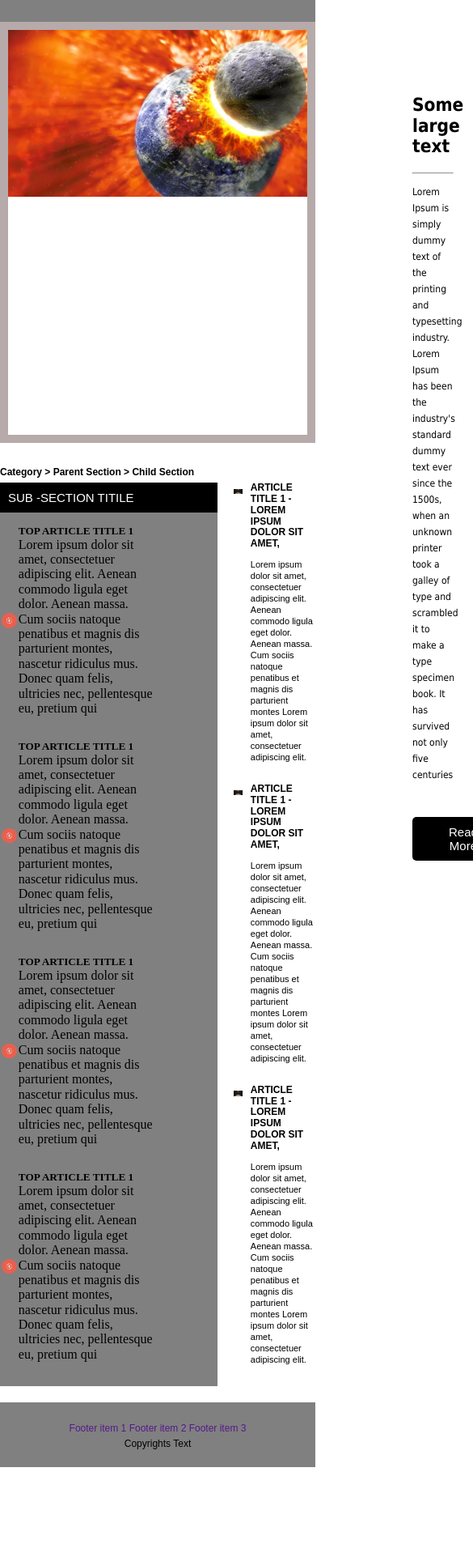
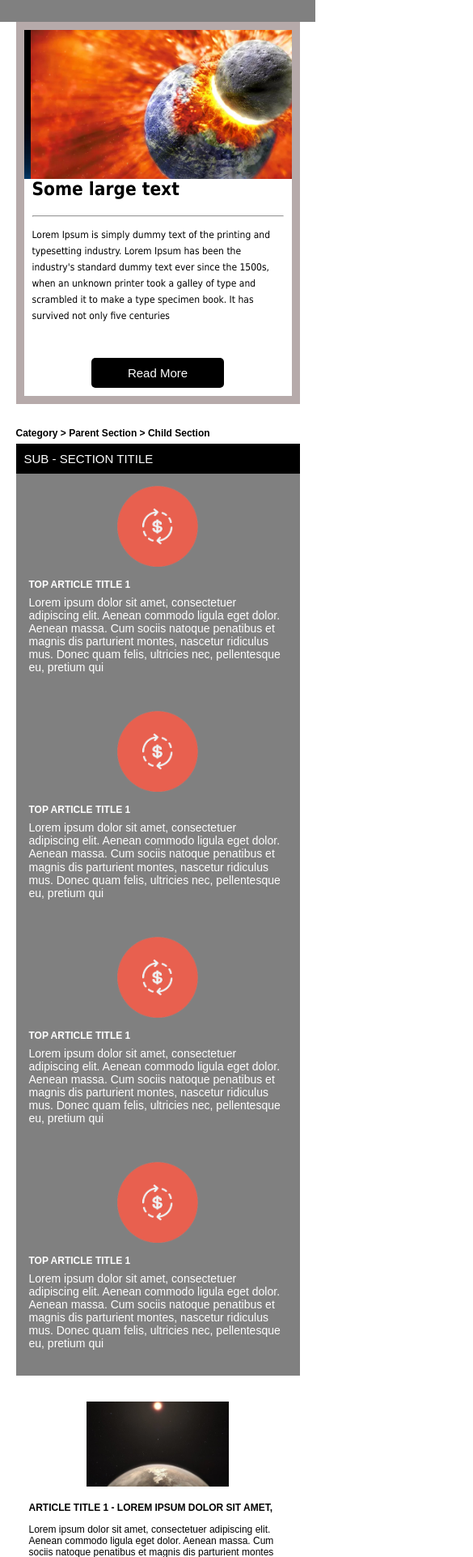
Before and after one commit to Ruchika30/Portal5-, a plain HTML site: page index.html in a window 390 px wide. Shown: the part 77-2000 px from the top of the page at 81% size, 585 px wide, since content can reach past the window. Before the commit the page ends 1889 px from the top, so only its background shows below. Drawn offline with Linux system fonts and the light colour scheme.

Commit message:
Final changes done

```diff
--- a/index.html
+++ b/index.html
@@ -1,7 +1,7 @@
 <!DOCTYPE html>
 <html lang="en">
   <head>
-    <title>Portal 5</title>
+    <title>Portal</title>
     <meta charset="utf-8" />
     <meta http-equiv="X-UA-Compatible" content="IE=edge" />
     <meta name="viewport" content="width=device-width, initial-scale=1" />
@@ -9,7 +9,8 @@
   </head>
   <body>
     <header>
-      <div class="wrapper navbarwrapper">
+      <div class="wrapper">
+          <div class="navbarwrapper">
         <div class="logo">Logo</div>
         <nav>
         <div id="hamburger">
@@ -18,15 +19,17 @@
             <span></span>
         </div>
           <ul class="menuitems">
-            <li class=""><a href="#">Menu item 1</a></li>
-            <li class=""><a href="#">Menu item 2</a></li>
-            <li class=""><a href="#">Menu item 3</a></li>
+            <li><a href="#">Menu item 1</a></li>
+            <li><a href="#">Menu item 2</a></li>
+            <li><a href="#">Menu item 3</a></li>
           </ul>
         </nav>
+        </div>
       </div>
     </header>
 
     <main>
+        <div class="wrapper">
       <section>
 
           <div id="slider">
@@ -34,8 +37,8 @@
               <img src="img/img1.jpg" alt />
               <img src="img/img2.jpg" alt />
               <img src="img/img3.jpg" alt />
+              <img src="img/img2.jpg" alt />
             </figure>
-
             <div class="box">
               <div class="boxwrap">
                 <h2>Some large text</h2>
@@ -47,31 +50,28 @@
                   printer took a galley of type and scrambled it to make a type
                   specimen book. It has survived not only five centuries
                 </p>
-
                 <button class="read">Read More</button>
               </div>
             </div>
           </div>
-
       </section>
 
-      <!-- SECTIONS -->
+
       <section>
-
-        <div class="crums">
-          <strong> Category > Parent Section > Child Section</strong>
+        <div class="crums"><a href="#">
+           <strong>Category > Parent Section > Child Section</strong></a>
         </div>
 
         <div class="sectionwrap">
           <div class="sect1">
-            <div class="sub-title">SUB -SECTION TITILE</div>
+            <div class="sub-title">SUB  -  SECTION TITILE</div>
             <div class="sub-content">
               <div class="row1">
                 <div class="cirwrap">
                   <img class="cir" src="img/cir.png" />
                 </div>
                 <div class="decrwrap">
-                  <h5 id="sectitle">TOP ARTICLE TITLE 1</h5>
+                    <h5 id="sectitle"><strong> TOP ARTICLE TITLE 1</strong></h5>
                   <p id="secdecr">
                     Lorem ipsum dolor sit amet, consectetuer adipiscing elit.
                     Aenean commodo ligula eget dolor. Aenean massa. Cum sociis
@@ -87,7 +87,7 @@
                   <img class="cir" src="img/cir.png" />
                 </div>
                 <div class="decrwrap">
-                  <h5 id="sectitle">TOP ARTICLE TITLE 1</h5>
+                  <h5 id="sectitle"><strong> TOP ARTICLE TITLE 1</strong></h5>
                   <p id="secdecr">
                     Lorem ipsum dolor sit amet, consectetuer adipiscing elit.
                     Aenean commodo ligula eget dolor. Aenean massa. Cum sociis
@@ -103,7 +103,7 @@
                   <img class="cir" src="img/cir.png" />
                 </div>
                 <div class="decrwrap">
-                  <h5 id="sectitle">TOP ARTICLE TITLE 1</h5>
+                        <h5 id="sectitle"><strong> TOP ARTICLE TITLE 1</strong></h5>
                   <p id="secdecr">
                     Lorem ipsum dolor sit amet, consectetuer adipiscing elit.
                     Aenean commodo ligula eget dolor. Aenean massa. Cum sociis
@@ -119,7 +119,7 @@
                   <img class="cir" src="img/cir.png" />
                 </div>
                 <div class="decrwrap">
-                  <h5 id="sectitle">TOP ARTICLE TITLE 1</h5>
+                        <h5 id="sectitle"><strong> TOP ARTICLE TITLE 1</strong></h5>
                   <p id="secdecr">
                     Lorem ipsum dolor sit amet, consectetuer adipiscing elit.
                     Aenean commodo ligula eget dolor. Aenean massa. Cum sociis
@@ -131,8 +131,14 @@
               </div>
             </div>
           </div>
+          <!-- <button  onclick="topFunction()"  title="Go to top">
+            <img  id="myBtn" src="img/up.png">
+        </button> -->
+        <div class="upwrap">
+            <img src="img/up.png" onclick="topFunction()" id="myBtn" >
+        </div>
 
-          <!-- Section 2  -->
+
           <div class="sect2">
             <div class="sect2row1">
               <div class="sect2imgwrap">
@@ -187,17 +193,18 @@
           </div>
         </div>
     </section>
+</div>
     </main>
+
     <!--  FOOTER -->
     <footer>
       <div class="footerwrap">
         <ul class="footer-contents">
-          <li class="horizontal first"><a href="">Footer item 1</a></li>
-          <li class="horizontal"><a href="">Footer item 2</a></li>
-          <li class="horizontal"><a href="">Footer item 3</a></li>
+          <li><a href="">Footer item 1</a></li>
+          <li><a href="">Footer item 2</a></li>
+          <li><a href="">Footer item 3</a></li>
         </ul>
-
-        <div>Copyrights Text</div>
+        <div  class="copy">Copyrights Text</div>
       </div>
     </footer>
     <script src="js/main.js"></script>
--- a/js/main.js
+++ b/js/main.js
@@ -15,3 +15,26 @@ hamburger.addEventListener("click", function(e) {
   toggle(this, "open");
   //   toggle(menuItem, "hamburgeropen");
 });
+
+/* -------Visible if scrolled to 300px  -----------*/
+
+window.onscroll = function() {
+  scrollFunction();
+};
+
+function scrollFunction() {
+  if (
+    document.body.scrollTop > 300 ||
+    document.documentElement.scrollTop > 300
+  ) {
+    document.getElementById("myBtn").style.display = "block";
+  } else {
+    document.getElementById("myBtn").style.display = "none";
+  }
+}
+
+//  scroll to the top of the document when clicked
+function topFunction() {
+  document.body.scrollTop = 0;
+  document.documentElement.scrollTop = 0;
+}
--- a/styles.css
+++ b/styles.css
@@ -411,6 +411,32 @@ li a {
   padding-left: 0;
 }
 
+.footer-contents li {
+  display: inline;
+  border-left: 2px solid;
+  padding-left: 0.4em;
+  color: white;
+}
+
+.footer-contents li:first-child {
+  border-left: none;
+  padding-left: 0;
+}
+
+.footer-contents a {
+  color: white;
+  font-family: sans-serif;
+}
+
+.footer-contents a,
+.copy {
+  letter-spacing: 1px;
+}
+
+.copy {
+  color: white;
+  font-family: sans-serif;
+}
 .logo {
   margin-block-start: 0em;
   margin-block-end: 0em;
@@ -425,13 +451,13 @@ li a {
   /* margin-top: 20px; */
 }
 
-/* slider */
+/*---- slider */
 @keyframes slidy {
   0% {
-    left: 0%;
+    left: -0%;
   }
   20% {
-    left: 0%;
+    left: -0%;
   }
   25% {
     left: -100%;
@@ -452,7 +478,7 @@ li a {
     left: -300%;
   }
   100% {
-    left: -400%;
+    left: -300%;
   }
 }
 body {
@@ -461,7 +487,8 @@ body {
 div#slider {
   overflow: hidden;
   border: 10px solid rgb(182, 170, 170);
-  height: 500px;
+  max-height: 500px;
+  position: relative;
 }
 div#slider figure img {
   width: 20%;
@@ -474,19 +501,19 @@ div#slider figure {
   left: 0;
   text-align: left;
   font-size: 0;
-  animation: 10s slidy infinite;
+  animation: 4s slidy infinite;
 }
 
-/* slider ends*/
+/*----- slider ends----*/
 
 .boxwrap {
-  width: 13%;
+  width: 12rem;
   position: absolute;
   color: white;
-  top: 165px;
+  /* top: 165px; */
   z-index: 3;
   /* left: 1050px; */
-  left: 500px;
+  /* right: 2rem; */
   font-family: "tahoma";
   background-color: white;
   padding: 10px;
@@ -494,6 +521,9 @@ div#slider figure {
   font-size: 15px;
   color: black;
   border-radius: 5px;
+  transform: translate(-0%, -50%);
+  top: 50%;
+  right: 2rem;
 }
 
 .dot {
@@ -538,6 +568,10 @@ div#slider figure {
   margin-bottom: 5px;
   font-size: 12px;
 }
+.crums a {
+  text-decoration: none;
+  color: black;
+}
 
 .sect1 {
   width: 80%;
@@ -554,10 +588,11 @@ div#slider figure {
   display: flex;
   align-items: center; /* vertical align*/
   justify-content: center; /* hori align*/
+  margin: 0 1rem;
 }
 
 .cir {
-  width: 80%;
+  width: 100%;
 }
 
 .row1 {
@@ -575,6 +610,18 @@ div#slider figure {
 #secdecr {
   margin-block-start: 0em;
   margin-block-end: 0em;
+  color: white;
+}
+
+#secdecr {
+  font-size: 14px;
+  font-family: sans-serif;
+}
+
+#sectitle {
+  margin-block-end: 0.5em;
+  font-family: sans-serif;
+  font-size: 12px;
 }
 
 .decrwrap {
@@ -614,14 +661,12 @@ div#slider figure {
 .sect2title {
   margin-block-start: 0em;
   margin-block-end: 0.5em;
-}
-
-.sect2title {
   font-size: 12px;
   font-weight: bold;
 }
+
 .sect2content {
-  font-size: 11px;
+  font-size: 12px;
   line-height: 14px;
 }
 footer {
@@ -666,7 +711,29 @@ footer {
   opacity: 0;
 }
 
-/* --------------------------desktop scale ends */
+#myBtn {
+  display: none;
+  position: fixed;
+  bottom: 20px;
+  right: 30px;
+  z-index: 99;
+  font-size: 18px;
+  border: none;
+  outline: none;
+  background-color: white;
+  color: white;
+  cursor: pointer;
+  padding: 10px;
+  border-radius: 25px;
+  font-family: sans-serif;
+  width: 6%;
+}
+
+#myBtn:hover {
+  background-color: rgb(248, 244, 16);
+}
+
+/* --------------------------------------desktop scale ends */
 
 @media only screen and (max-width: 767px) {
   #hamburger {
@@ -699,4 +766,58 @@ footer {
     background: white;
     z-index: 5;
   }
+
+  .boxwrap {
+    position: static;
+    width: initial;
+    transform: none;
+  }
+
+  div#slider {
+    max-height: initial;
+  }
+
+  .sect1,
+  .sect2 {
+    width: 100%;
+  }
+  .sectionwrap {
+    display: block;
+  }
+
+  .sect2 {
+    margin-left: 0;
+    margin-top: 2rem;
+  }
+  .row1 {
+    display: flex;
+    flex-direction: column;
+    width: 100%;
+    padding: 15px 0px;
+  }
+
+  .cirwrap {
+    width: 100px;
+    /* display: flex; */
+    align-items: center;
+    justify-content: center;
+    margin: 0 auto;
+  }
+  .decrwrap {
+    padding: 1rem;
+  }
+
+  .sect2row1 {
+    display: flex;
+    flex-direction: column;
+    margin-bottom: 15px;
+  }
+
+  .sect2imgwrap {
+    width: 50%;
+    margin: auto;
+  }
+  .sect2contentwrap {
+    padding: 1rem 1rem;
+  }
 }
```
